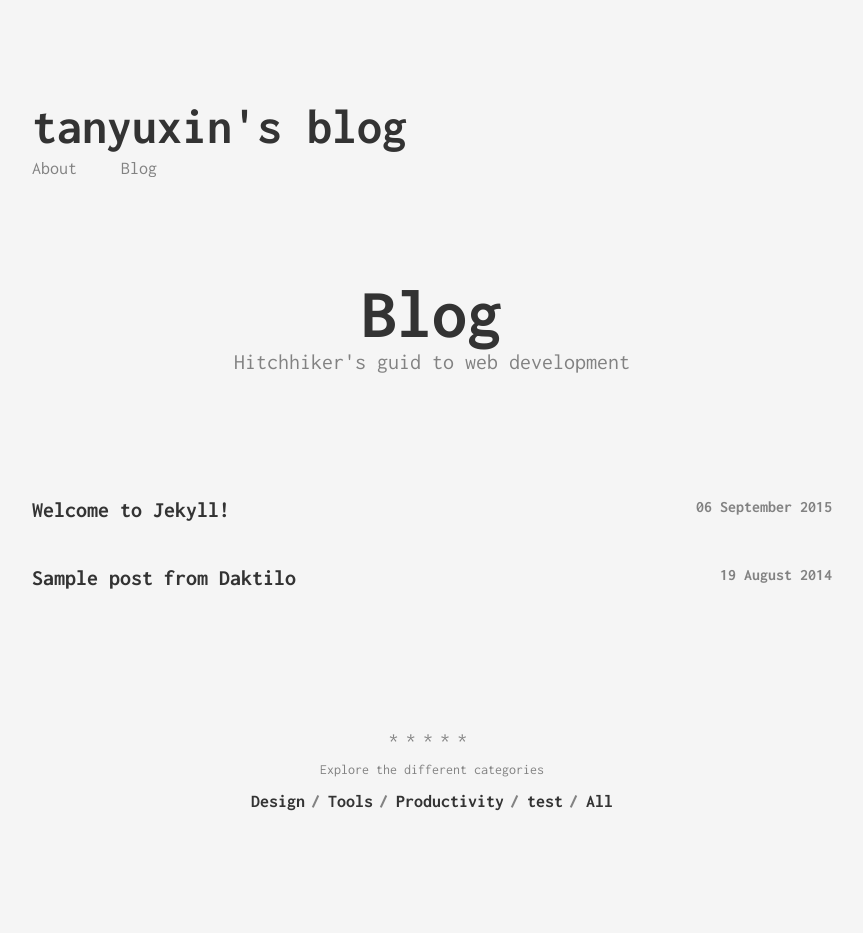
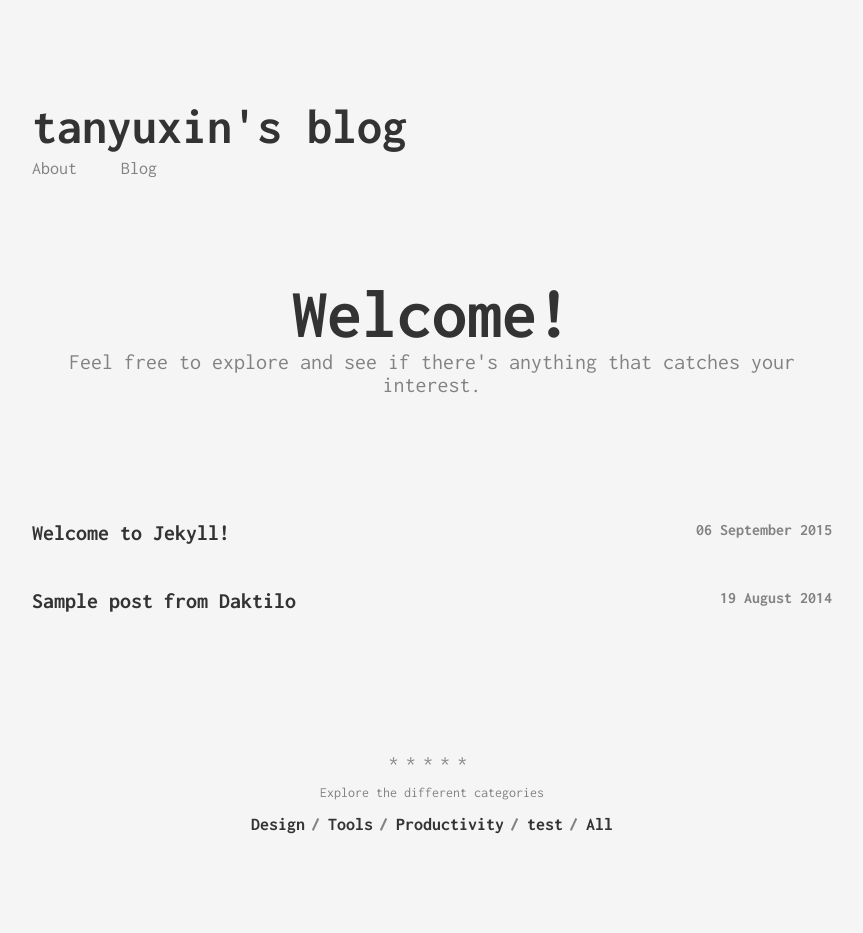
Before and after one commit to x1in-rain/x1in-rain.github.io, a Jekyll site: the page built from index.html, in a window 1280 px wide. Shown: the whole page, without its empty margins (208-1071 px from the left). Built offline with Jekyll 4.4.1, drawn with Linux system fonts in a browser that asks for light colours; before the commit the page ends 910 px from its top, so only the background shows below that.

Commit message:
Update index.html

```diff
--- a/index.html
+++ b/index.html
@@ -1,7 +1,7 @@
 ---
 layout: page
-title: Blog
-subtitle: Hitchhiker's guid to web development
+title: Welcome!
+subtitle: "Feel free to explore and see if there's anything that catches your interest."
 sitemap:
   priority: 0.9
 ---
```
